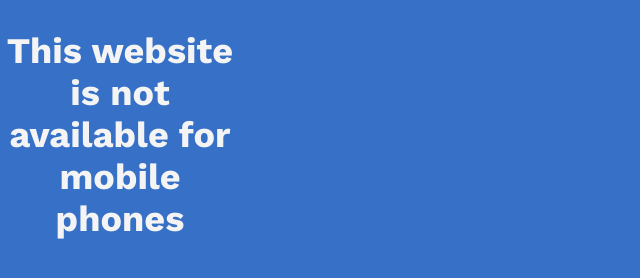
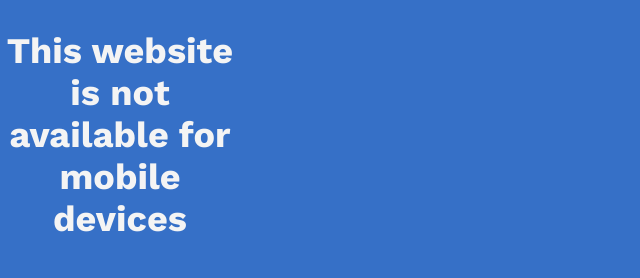
Before and after one commit to Daniellop1/lists, a website: page m.html in a window 1280 px wide. Shown: the full height of the page, 0-640 px from the left. Drawn offline with nearby package versions, Linux system fonts and the light colour scheme.

Commit message:
Update m.html

```diff
--- a/m.html
+++ b/m.html
@@ -11,7 +11,7 @@
 </head>
 
 <body>
-    <h2 id="mob">This website is not available for mobile phones</h2>
+    <h2 id="mob">This website is not available for mobile devices</h2>
 </body>
 
 </html>
```
